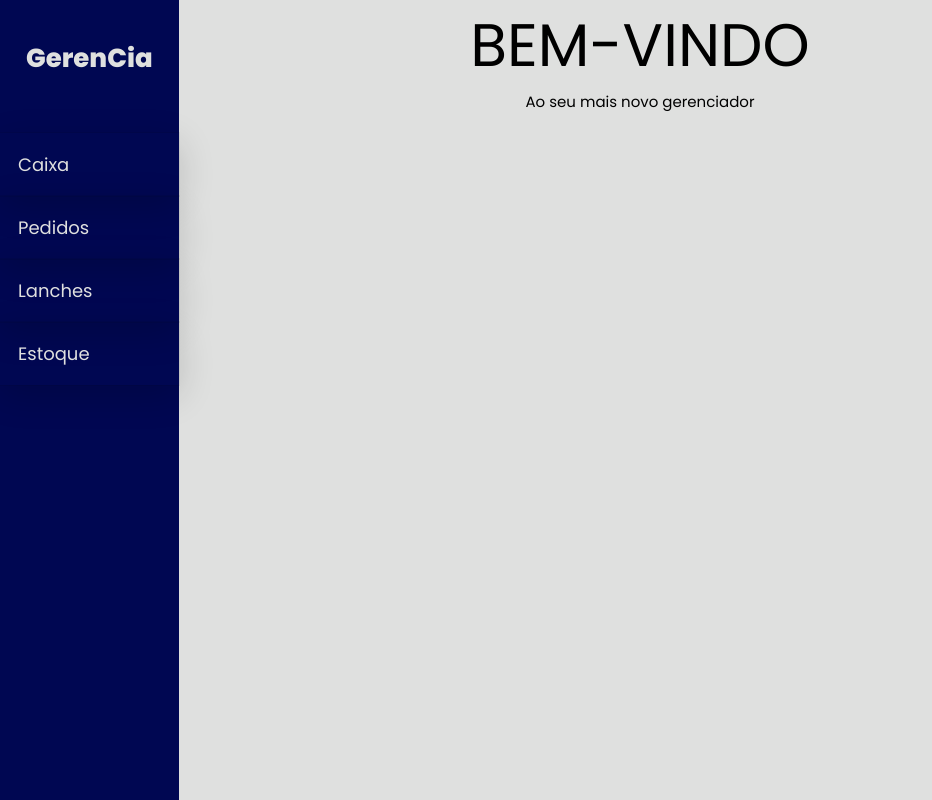
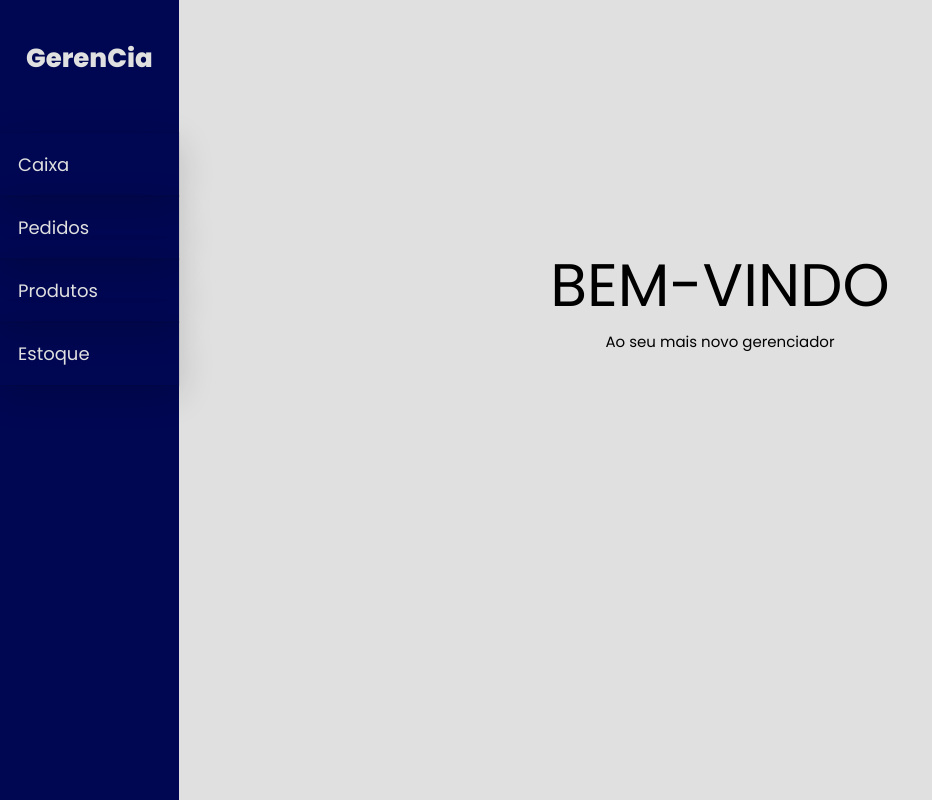
Before and after one commit to iansamp/GerenCia, a React (Vite) app in the folder GerenCia/: page / in a window 1280 px wide. Shown: the whole page, without its empty margins (0-932 px from the left). Built offline with nearby package versions, Linux system fonts and the light colour scheme.

Commit message:
fix components

```diff
--- a/GerenCia/src/components/layout/Navbar/Navbar.jsx
+++ b/GerenCia/src/components/layout/Navbar/Navbar.jsx
@@ -12,7 +12,7 @@ export default function Navbar() {
           <li>Caixa</li>
           <li>Pedidos</li>
           <Link to="/lanches">
-            <li>Lanches</li>
+            <li>Produtos</li>
           </Link>
           <Link to="/estoque">
             <li>Estoque</li>
--- a/GerenCia/src/components/layout/Navbar/Navbar.module.css
+++ b/GerenCia/src/components/layout/Navbar/Navbar.module.css
@@ -39,6 +39,7 @@
     font-size: 18px;
     box-shadow: rgba(0, 0, 0, 0.16) 0px 10px 36px 0px, rgba(0, 0, 0, 0.06) 0px 0px 0px 1px;
     color: #DFE0DF;
+    transition: .3s;
 }
 
 .navbar ul a{
@@ -47,6 +48,12 @@
     color: #DFE0DF;
 }
 
-.navbar ul a li .active {
+.navbar ul a li:hover{
+    background-color: #000a7c;
+}
+
+.navbar ul a li:active{
     background-color: #DFE0DF;
+    color: black;
+    transform: scale(.80);
 }
--- a/GerenCia/src/components/pages/Estoque/Delete.jsx
+++ b/GerenCia/src/components/pages/Estoque/Delete.jsx
@@ -10,7 +10,8 @@ import styled from "styled-components";
 import Axios from "axios";
 
 const Div = styled.div`
-  width: 30px;
+  padding-left: 25px;
+  width: 10px;
 `;
 
 export default function Delete({ productId, onDelete, produto}) {
--- a/GerenCia/src/components/pages/Estoque/Estoque.jsx
+++ b/GerenCia/src/components/pages/Estoque/Estoque.jsx
@@ -119,6 +119,7 @@ const Estoque = () => {
             <th>Quantidade</th>
             <th>Preço Und</th>
             <th>Preço Total</th>
+            <th>Ações</th>
           </tr>
         </thead>
         <tbody>
--- a/GerenCia/src/components/pages/Home.jsx
+++ b/GerenCia/src/components/pages/Home.jsx
@@ -6,6 +6,8 @@ const Div = styled.div`
     justify-content: center;
     align-items: center;
     width: 100%;
+    padding: 15em;
+    margin-left: 10em;
     p {
       font-size: 15px;
     }
--- a/GerenCia/src/components/pages/Lanches/Card.jsx
+++ b/GerenCia/src/components/pages/Lanches/Card.jsx
@@ -13,7 +13,8 @@ const CardContent = styled.div`
   border: 1px solid black;
   box-shadow: rgba(0, 0, 0, 0.15) 1.95px 1.95px 2.6px;
   border-radius: 10px;
-  background-color: #999999;
+  background-color: #8bc6ec;
+  background-image: linear-gradient(150deg, #8bc6ec 0%, #9599e2 100%);
   span {
     padding-left: 1em;
     font-weight: bold;
--- a/GerenCia/src/components/pages/Lanches/Lanches.jsx
+++ b/GerenCia/src/components/pages/Lanches/Lanches.jsx
@@ -48,7 +48,6 @@ const Wrap = styled.div`
   justify-content: center;
   gap: 1em;
 `;
-
 const Cards = styled.div`
   margin-left: 1em;
   display: flex;
@@ -76,7 +75,7 @@ export default function Lanches() {
 
   return (
     <Div>
-      <h1>Lanches</h1>
+      <h1>Produtos</h1>
       <Button onClick={handleClick}>{isVisible ? "fechar" : "Adiconar"}</Button>
       {isVisible && (
         <Content isVisible={isVisible}>
```
Also changed, not shown: GerenCia/src/components/pages/Lanches/Sections.jsx (added), 1 other file (tests, documents, lock files or other folders).
